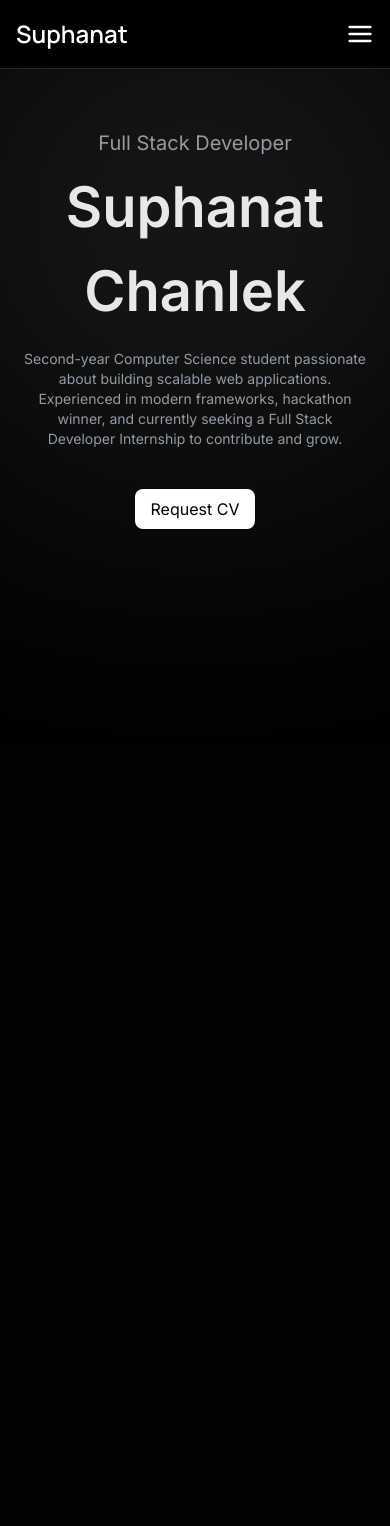
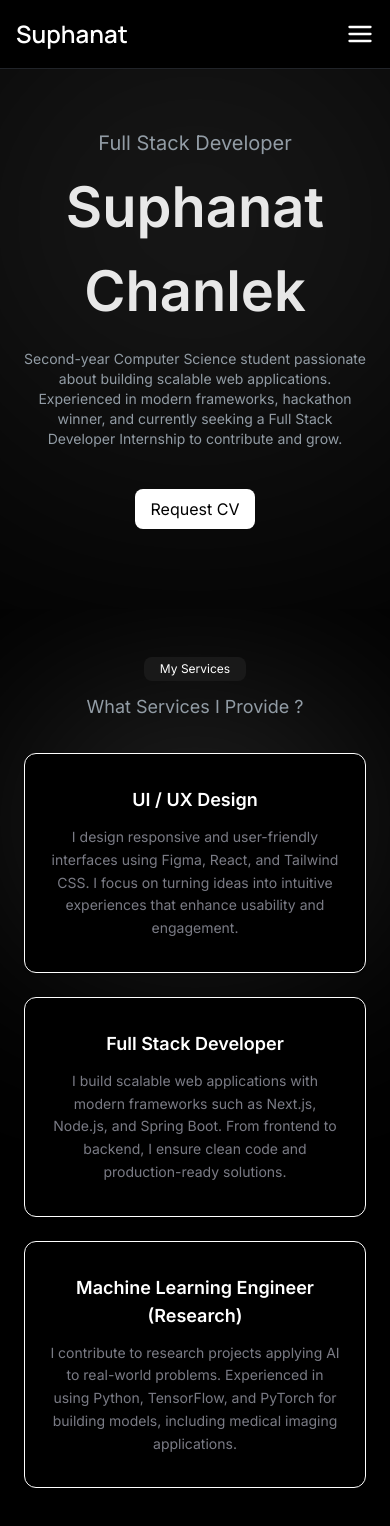
Before and after one commit to suphanatchanlek30/Portfolio_Suphanat_Chanlek, a Next.js app: page / in a window 390 px wide. Shown: the top 1526 px of the page. Before the commit the page ends 844 px from the top, so only its background shows below. Built offline with nearby package versions, Linux system fonts and the light colour scheme.

Commit message:
Add Section MyServices Page and Responsive Design

```diff
--- a/app/page.tsx
+++ b/app/page.tsx
@@ -1,4 +1,5 @@
 import HeroSection from "@/sections/hero-section/page";
+import MyServicesSection from "@/sections/my-services-section/page";
 import NavbarSection from "@/sections/navbar-section/page";
 
 export default function Home() {
@@ -7,6 +8,7 @@ export default function Home() {
       <NavbarSection />
       <div>
         <HeroSection />
+        <MyServicesSection />
       </div>
     </main>
   );
--- a/components/hero-section/Hero.tsx
+++ b/components/hero-section/Hero.tsx
@@ -5,7 +5,7 @@ import HeroContent from "./HeroContent";
 
 export default function Hero() {
   return (
-    <section className="relative w-full min-h-[80vh] flex items-start justify-center bg-black text-white overflow-hidden">
+    <section className="relative w-full h-full pb-20 md:pb-20 lg:pb-40 flex items-start justify-center bg-black text-white overflow-hidden">
       {/* Background วงกลมสว่าง */}
       <div className="absolute inset-0 flex items-start justify-center">
         <div className="w-[700px] h-[300px] bg-white/30 rounded-full blur-[180px]"></div>
--- /dev/null
+++ b/components/my-services/MyServices.tsx
@@ -0,0 +1,47 @@
+import myServicesData from "@/instances/myservices-data";
+
+export default function MyServices() {
+  return (
+    <section className="relative bg-black text-white py-12 md:py-16 px-6 md:px-6 overflow-hidden">
+      {/* Background วงกลมสว่าง */}
+      <div className="absolute left-1/2 top-28 md:top-50 -translate-x-1/2 z-0 w-full flex justify-center pointer-events-none">
+        <div className="w-[350px] h-[200px] md:w-[400px] md:h-[300px] bg-white/20 rounded-full blur-[120px] md:blur-[180px]"></div>
+      </div>
+
+      <div className="container mx-auto relative z-10">
+        {/* Title */}
+        <div className="flex justify-center mb-3 md:mb-4">
+          <span className="px-4 md:px-5 py-1 rounded-[8px] bg-[#191919] text-white text-xs md:text-sm">
+            My Services
+          </span>
+        </div>
+        <h1 className="text-lg md:text-xl font-normal text-center mb-8 md:mb-12 text-[#929CA5]">
+          What Services I Provide ?
+        </h1>
+
+        {/* Services Grid */}
+        <div className="grid grid-cols-1 sm:grid-cols-2 lg:grid-cols-3 gap-6 md:gap-8 lg:gap-10 max-w-6xl mx-auto">
+          {myServicesData.services.map((service, index) => (
+            <div
+              key={service.id}
+              className={`
+                bg-[#000000] rounded-xl px-6 py-8 md:px-8 md:py-10
+                border border-[#FFFFFF] hover:border-gray-400 transition
+                shadow-sm flex flex-col items-center text-center
+                max-w-sm w-full
+                ${index === 2 ? "sm:col-span-2 sm:justify-self-center lg:col-span-1" : ""}
+              `}
+            >
+              <h3 className="text-lg md:text-xl font-semibold mb-3 md:mb-4">
+                {service.title}
+              </h3>
+              <p className="text-[#7A7B85] text-sm md:text-base leading-relaxed">
+                {service.description}
+              </p>
+            </div>
+          ))}
+        </div>
+      </div>
+    </section>
+  );
+}
--- /dev/null
+++ b/instances/myservices-data.ts
@@ -0,0 +1,22 @@
+// instances/myservices-data.ts
+const myServicesData = {
+  services: [
+    {
+      id: 1,
+      title: "UI / UX Design",
+      description: "I design responsive and user-friendly interfaces using Figma, React, and Tailwind CSS. I focus on turning ideas into intuitive experiences that enhance usability and engagement.",
+    },
+    {
+      id: 2,
+      title: "Full Stack Developer",
+      description: "I build scalable web applications with modern frameworks such as Next.js, Node.js, and Spring Boot. From frontend to backend, I ensure clean code and production-ready solutions.",
+    },
+    {
+      id: 3,
+      title: "Machine Learning Engineer (Research)",
+      description: "I contribute to research projects applying AI to real-world problems. Experienced in using Python, TensorFlow, and PyTorch for building models, including medical imaging applications.",
+    },
+  ],
+};
+
+export default myServicesData;
--- /dev/null
+++ b/sections/my-services-section/page.tsx
@@ -0,0 +1,9 @@
+import MyServices from "@/components/my-services/MyServices";
+
+export default function MyServicesSection() {
+    return (
+        <div>
+            <MyServices />
+        </div>
+    );
+}
```
